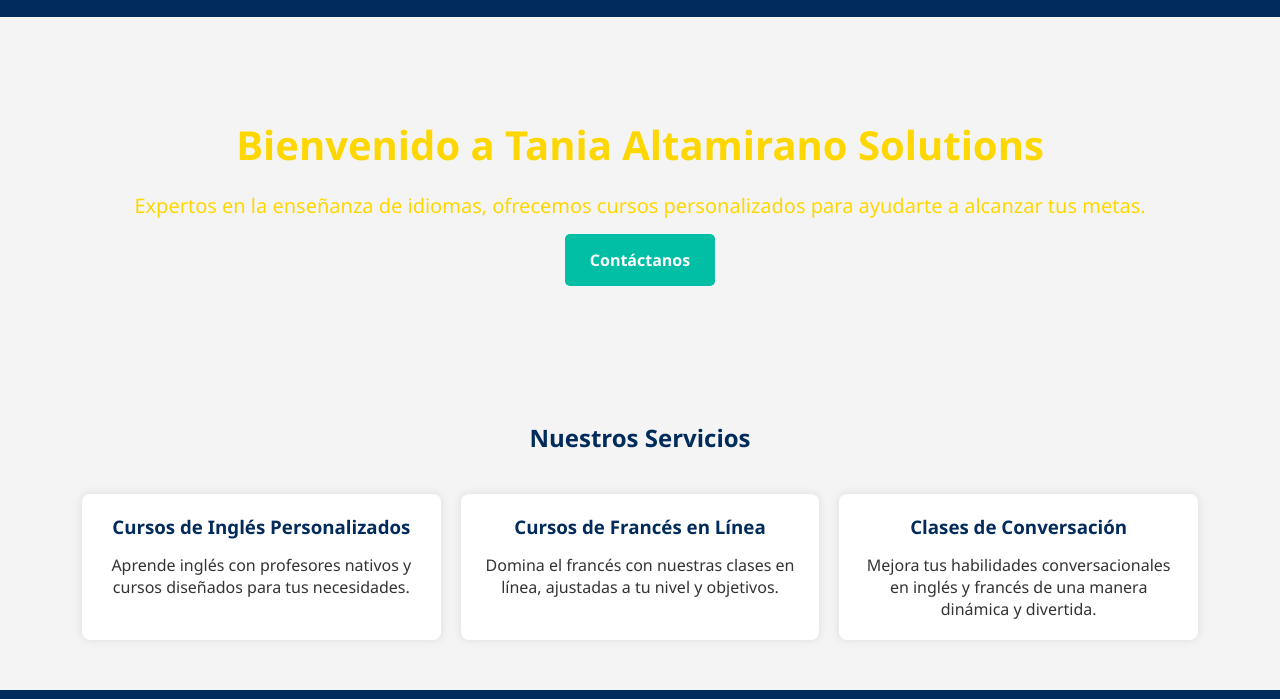
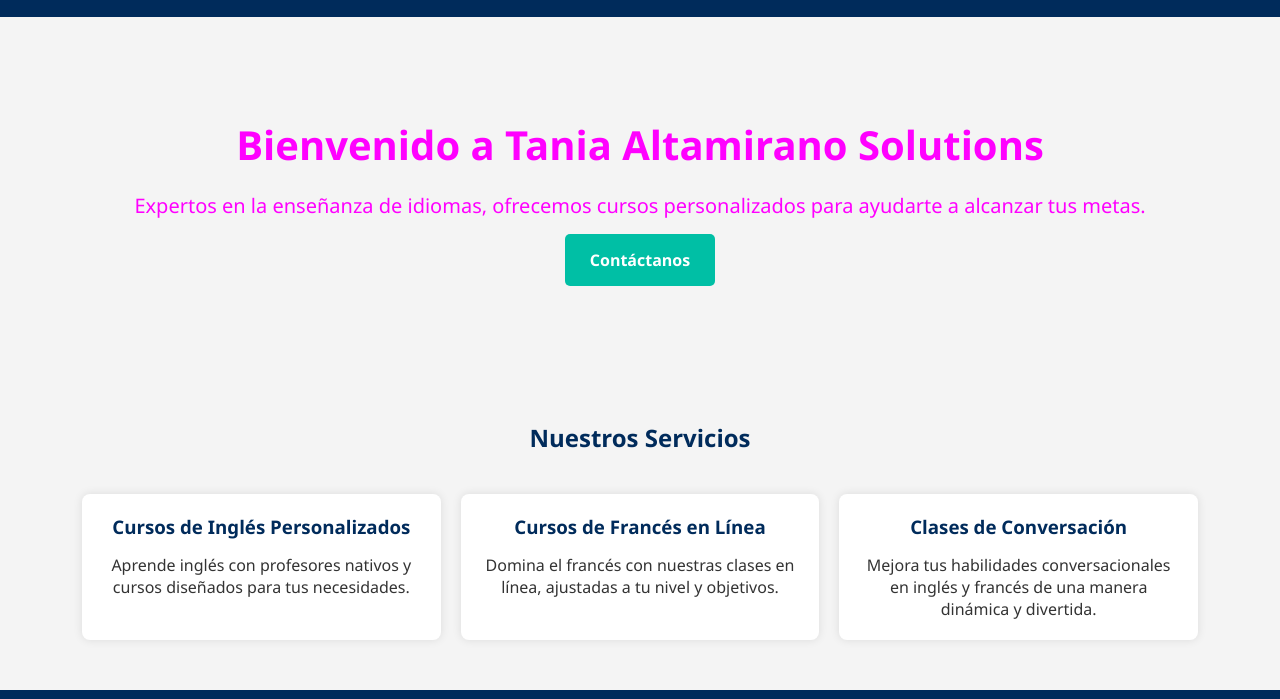
Before and after one commit to cristianorcjrl/Tania-ALtamirano-web, a plain HTML site: page index.html in a window 1280 px wide. Shown: the part 101-800 px from the top of the page. Drawn offline with nearby package versions, Linux system fonts and the light colour scheme; some packages are replaced by stand-ins of ours; a script that the page names is missing.

Commit message:
Prueba de despliegue automático

```diff
--- a/styles.css
+++ b/styles.css
@@ -73,13 +73,13 @@ nav ul li a:hover {
 #hero h1 {
     font-size: 2.5rem;
     margin-bottom: 20px;
-    color: #ffd700;
+    color: #FF00FF;
 }
 
 #hero p {
     font-size: 1.25rem;
     margin-bottom: 30px;
-    color: #ffd700;
+    color: #FF00FF;
 }
 
 .cta-button {
```
Also changed, not shown: 1 other file.
